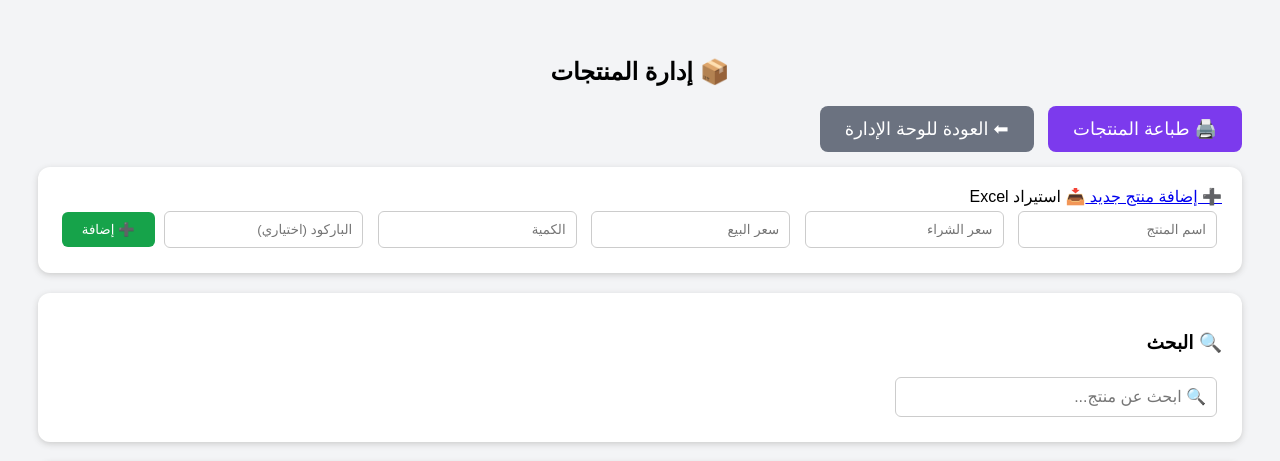
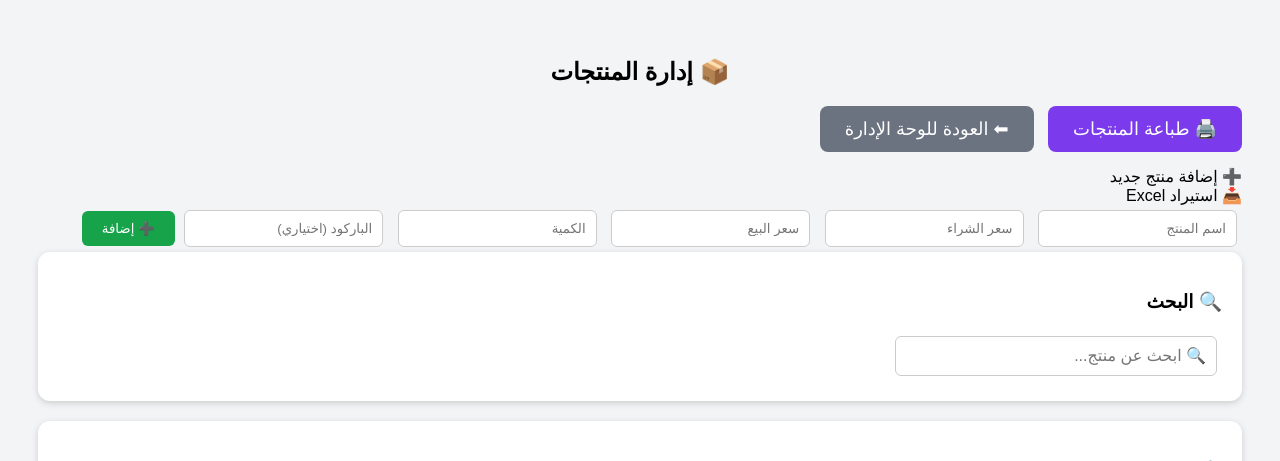
Before and after one commit to bkawash-ops/grecory_web, a Flask app: page /products in a window 1280 px wide. Shown: the top 461 px of the page. Run offline with Flask 3, Linux system fonts and the light colour scheme; the visitor is signed in with stand-in values (Sample User, id 1); data that the repository does not hold is empty; some libraries are stand-ins or nearby versions.

Commit message:
Update products.html

```diff
--- a/templates/products.html
+++ b/templates/products.html
@@ -243,16 +243,15 @@ display:inline-block;
 </a>
 
 </div>
+<div class="product-actions">
 
-<div class="card no-print">
+    <!-- زر إضافة المنتج الأصلي -->
+    <div class="btn btn-primary">
+        ➕ إضافة منتج جديد
+    </div>
 
 
-<div class="product-actions">
-
-    <a href="/add_product" class="btn btn-primary">
-        ➕ إضافة منتج جديد
-    </a>
-
+    <!-- زر استيراد Excel -->
     <form action="/import_products" method="POST" enctype="multipart/form-data" style="display:inline;">
 
         <input
```
